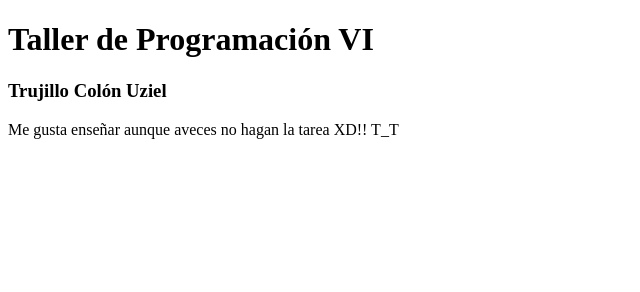
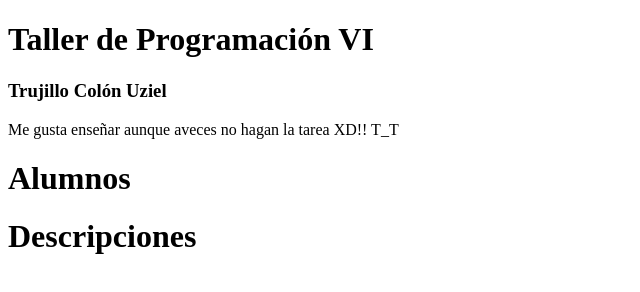
Before and after one commit to XeshMax/prograWeb, a plain HTML site: page ejercicio03/index.html in a window 1280 px wide. Shown: the whole page, without its empty margins (0-640 px from the left). Drawn offline with Linux system fonts and the light colour scheme.

Commit message:
Agregando secciones a plantilla

```diff
--- a/ejercicio03/index.html
+++ b/ejercicio03/index.html
@@ -10,5 +10,9 @@
     <h3>Trujillo Colón Uziel</h3>
     <p>Me gusta enseñar aunque aveces no hagan la tarea XD!! T_T</p>
 
+    <h1>Alumnos</h1>
+
+    <h1>Descripciones</h1>
+
 </body>
 </html>
```
